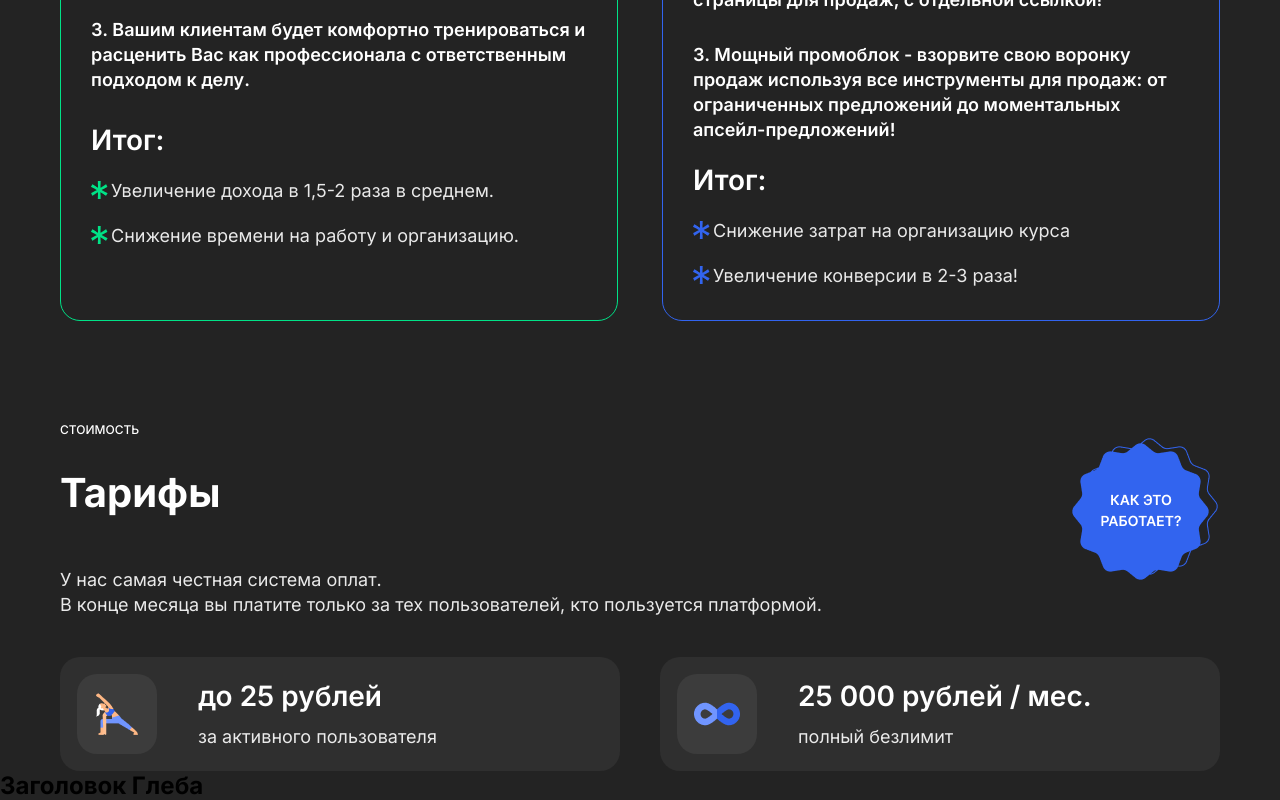
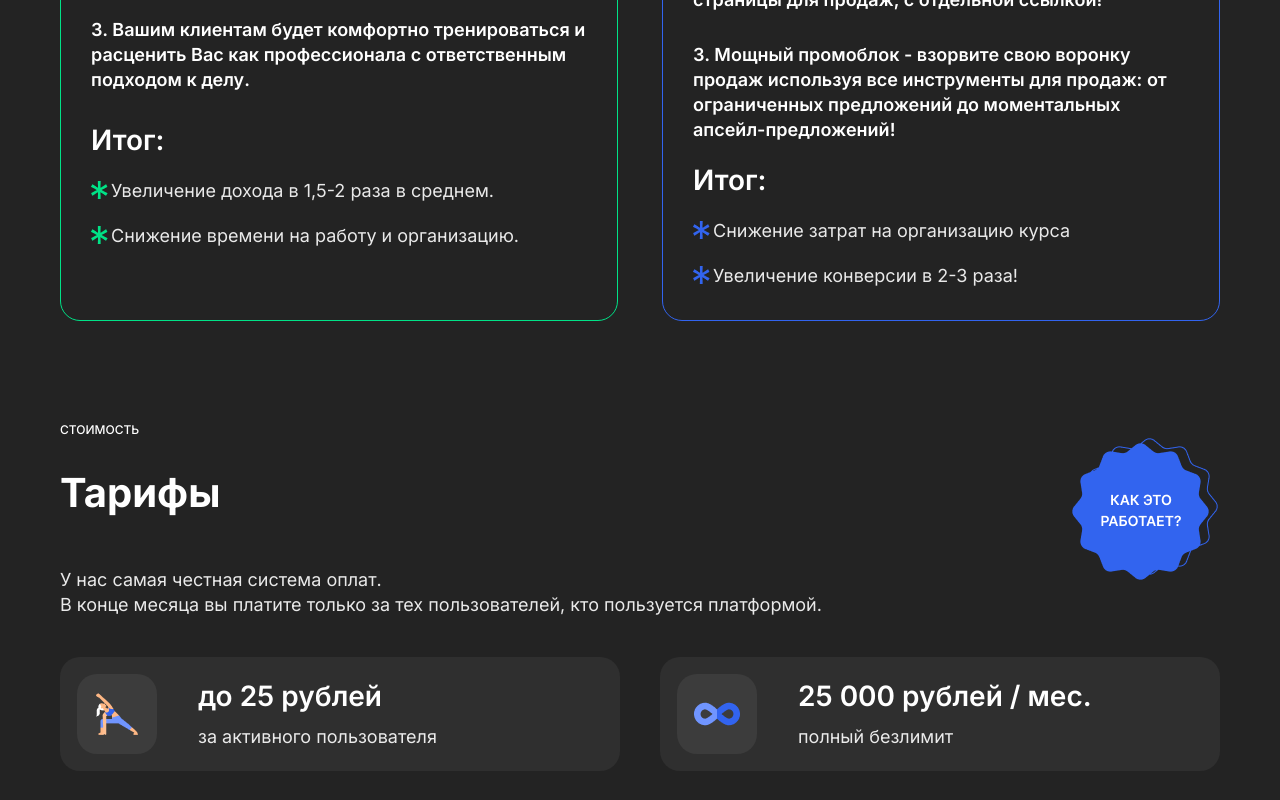
Before and after one commit to ArturMuse/FitPlace, a plain HTML site: page index.html in a window 1280 px wide. Shown: the part 2848-3648 px from the top of the page. After the commit the page ends 3619 px from the top, so only its background shows below. Drawn offline with Linux system fonts and the light colour scheme; files whose address does not match are found by name.

Commit message:
Удалил заголвок me

```diff
--- a/index.html
+++ b/index.html
@@ -468,9 +468,7 @@
             </ul>
         </section>
         <section class="me">
-            <h2 class="me__title">
-                Заголовок Глеба
-            </h2>
+
         </section>
     </div>
     <script src="js/script.js"></script>
```
